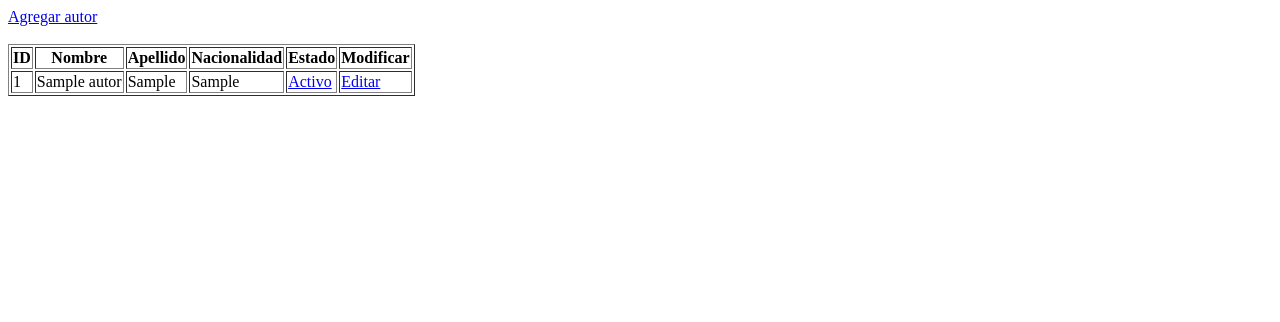
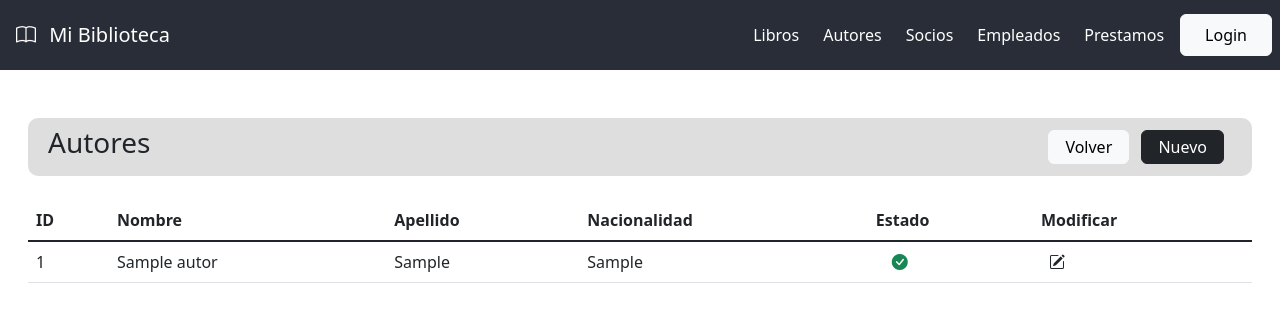
Before and after one commit to Mettralla/WebApp, a Django app: page /biblioteca/autores/listado in a window 1280 px wide. Shown: the top 322 px of the page. Run offline with Django 4.2, Linux system fonts and the light colour scheme; tables that the repository leaves empty hold one stand-in row (values such as "Sample post").

Commit message:
estilo a listado de autores y correcciones del nombre autors por autores en admin

```diff
--- a/biblioteca/models.py
+++ b/biblioteca/models.py
@@ -16,6 +16,9 @@ class Autor(models.Model):
 
     def __str__(self) -> str:
         return f"{self.nombre} {self.apellido}"
+
+    class Meta:
+        verbose_name_plural = 'Autores'
 
 class Socio(models.Model):
     """
--- a/biblioteca/templates/biblioteca/autores/listado_autores.html
+++ b/biblioteca/templates/biblioteca/autores/listado_autores.html
@@ -1,16 +1,21 @@
-<!DOCTYPE html>
-<html lang="en">
-<head>
-    <meta charset="UTF-8">
-    <meta http-equiv="X-UA-Compatible" content="IE=edge">
-    <meta name="viewport" content="width=device-width, initial-scale=1.0">
-    <title>Listado de Autores</title>
-</head>
-<body>
-    <a href="{% url 'crear_autor' %}">Agregar autor</a>
-    <br><br>
+{% extends '../layout/base.html' %}
 
-    <table border="1">
+{% block title %}Listado de Autores{% endblock title %}
+
+{% block content %}
+    <div class="row p-2 mt-5 mx-3 align-items-center" style="background-color: #DEDEDE; border-radius: 10px">
+        <div class="col text-start">
+            <h3>Autores</h3>
+        </div>
+        <div class="col text-end">
+            <a class="btn btn-light p-1 px-3 me-2" href="{% url 'home' %}">Volver</a>
+            <a class="btn btn-dark p-1 px-3 me-2" href="{% url 'crear_autor' %}">Nuevo</a>
+        </div>
+    </div>
+
+    <div class="mx-3">
+        <table class="table mt-4">
+            <thead>
                 <tr>
                     <th>ID</th>
                     <th>Nombre</th>
@@ -19,7 +24,8 @@
                     <th>Estado</th>
                     <th>Modificar</th>
                 </tr>
-
+            </thead>
+            <tbody class="table-group-divider">
                 {% for autor in autores %}
                     <tr>
                         <td>{{autor.id}}</td>
@@ -28,16 +34,24 @@
                         <td>{{autor.nacionalidad}}</td>
                         <td>
                             {% if autor.activo %}
-                        <a href="{% url 'desactivar_autor' autor.id %}">Activo</a>
+                                <a href="{% url 'desactivar_autor' autor.id %}">
+                                    <i class="bi bi-check-circle-fill link-success link-offset-2 link-underline-opacity-25 link-underline-opacity-100-hover ms-3"></i>
+                                </a>
                             {% else %}
-                        <a href="{% url 'activar_autor' autor.id %}">Inactivo</a>
+                                <a href="{% url 'activar_autor' autor.id %}">
+                                    <i class="bi bi-x-circle-fill link-danger link-offset-2 link-underline-opacity-25 link-underline-opacity-100-hover ms-3"></i>
+                                </a>
                             {% endif %}
                         </td>
                         <td>
-                    <a href="{% url 'modificar_autor' autor.id %}">Editar</a>
+                            <a href="{% url 'modificar_autor' autor.id %}">
+                                <i class="bi bi-pencil-square link-dark link-offset-2 link-underline-opacity-25 link-underline-opacity-100-hover ms-2"></i>
+                            </a>
                         </td>
                     </tr>
                 {% endfor %}
+            </tbody>
         </table>
-</body>
-</html>
+    </div>
+
+{% endblock content %}
```
Lines whose indentation alone changed are shown as unchanged.
